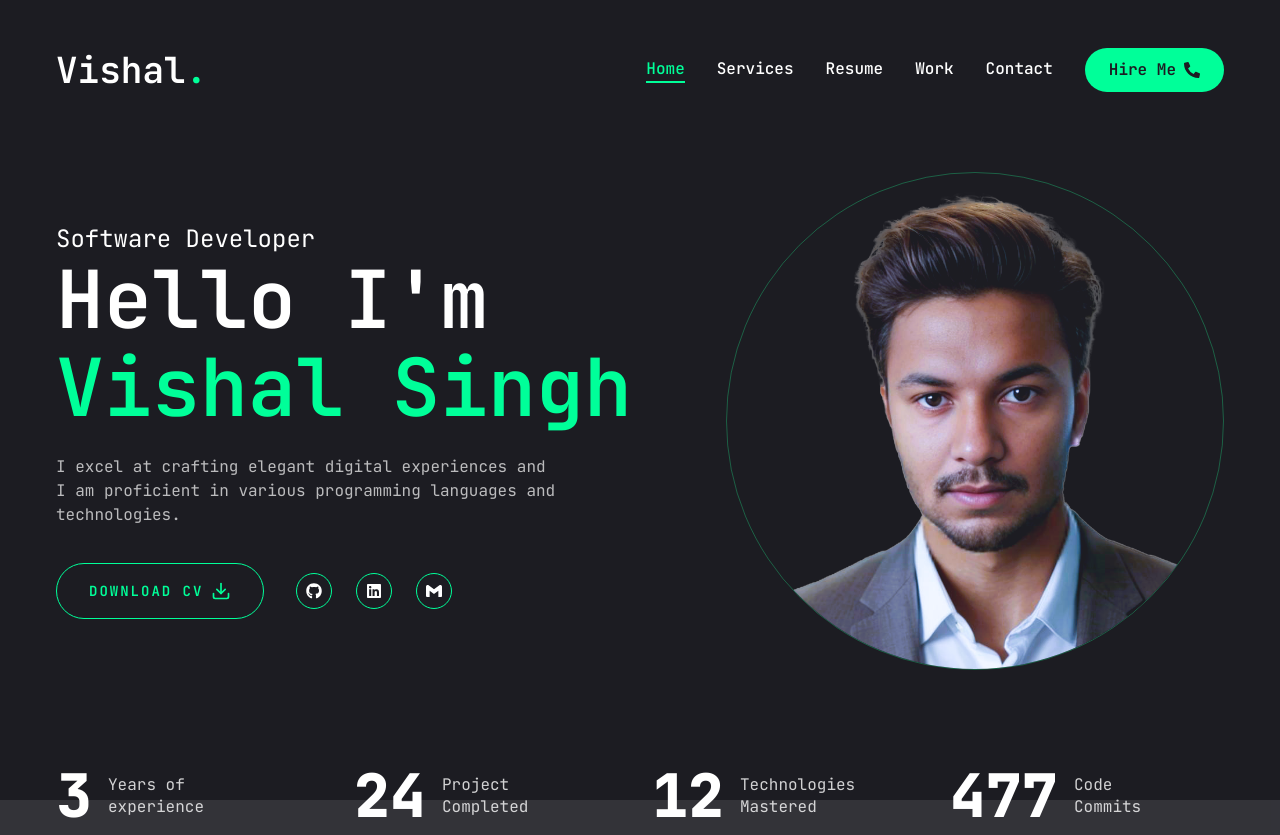
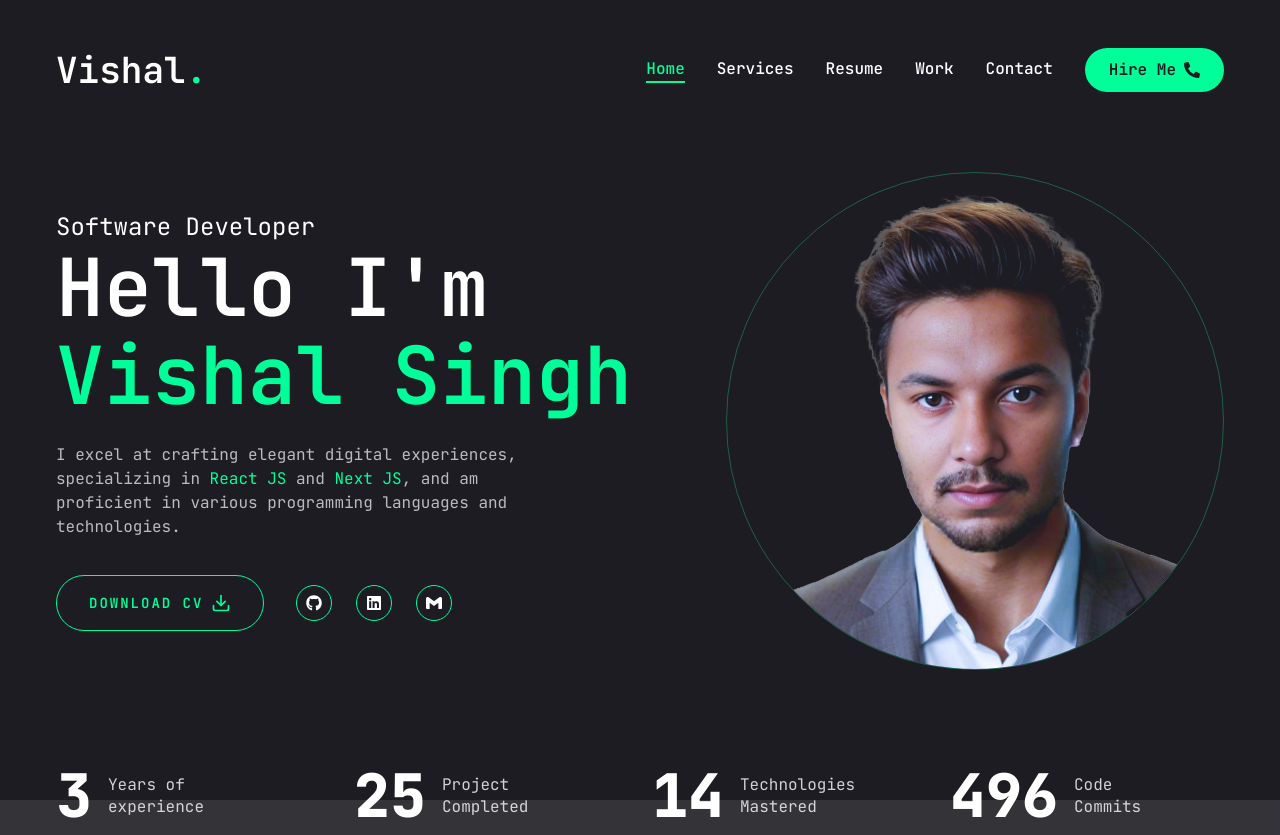
Before and after one commit to vishalsingh1997/Vishal-Singh, a Next.js app: page / in a window 1280 px wide. Built offline with nearby package versions, Linux system fonts and the light colour scheme.

Commit message:
resume updated

```diff
--- a/app/page.jsx
+++ b/app/page.jsx
@@ -18,12 +18,11 @@ const Home = () => {
               <span className="text-accent">Vishal Singh</span>
             </h1>
             <p className="max-w-[500px] mb-9 text-white/70">
-              I excel at crafting elegant digital experiences and I am
-              proficient in various programming languages and technologies.
+              I excel at crafting elegant digital experiences, specializing in <span className="text-accent">React JS</span> and <span className="text-accent">Next JS</span>, and am proficient in various programming languages and technologies.
             </p>
             {/* button and social icons  */}
             <div className="flex flex-col items-center gap-8  lg:flex-row">
-              <Link href='/assets/cv/vishalsingh.pdf' target="_blank">
+              <Link href='/assets/cv/vishal_singh_frontend_2025.pdf' target="_blank">
                 <Button
                   variant="outline"
                   size="lg"
--- a/app/resume/page.jsx
+++ b/app/resume/page.jsx
@@ -52,7 +52,7 @@ const about = {
       fieldValue: "vishal1997official@gmail.com",
       path: "mailto:vishal1997official@gmail.com",
     },
-    { fieldName: "Experience", fieldValue: "2+ Years" },
+    { fieldName: "Experience", fieldValue: "3+ Years" },
     {
       fieldName: "LinkedIN",
       fieldValue: "vishal-singh-56a9051b5",
@@ -67,7 +67,7 @@ const about = {
 const experience = {
   title: "My Experience",
   description:
-    "With over 2+ years of development experience, I’ve worked on various technologies, delivering innovative solutions and enhancing user experiences.",
+    "With over 3+ years of development experience, I’ve worked on various technologies, delivering innovative solutions and enhancing user experiences.",
   items: [
     {
       company: "Climbax Entertainment Pvt Ltd.",
--- a/components/Stats.jsx
+++ b/components/Stats.jsx
@@ -8,15 +8,15 @@ const stats = [
         text: "Years of experience",
     },
     {
-        num: 24,
+        num: 25,
         text: "Project Completed",
     },
     {
-        num: 12,
+        num: 14,
         text: "Technologies Mastered",
     },
     {
-        num: 480,
+        num: 500,
         text: "Code Commits",
     },
 ]
```
Also changed, not shown: 1 other file (tests, documents, lock files or other folders).
